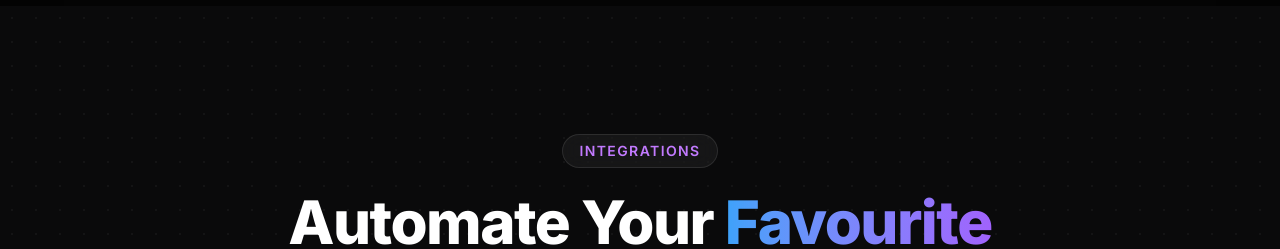
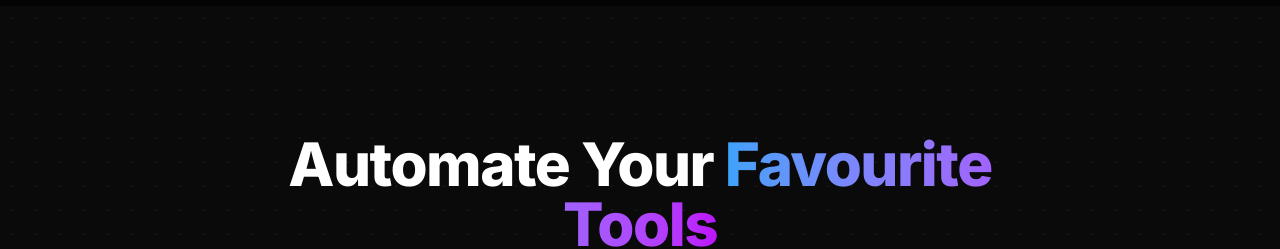
Before and after one commit to Valiun-Ventures/valiun.tech, a Next.js app: page / in a window 1280 px wide. Shown: the part 1980-2229 px from the top of the page. Built offline with nearby package versions, Linux system fonts and the light colour scheme; grey boxes are pictures that could not be loaded.

Commit message:
style: remove top integrations badge

```diff
--- a/src/components/sections/integrations-section.tsx
+++ b/src/components/sections/integrations-section.tsx
@@ -36,10 +36,6 @@ export function IntegrationsSection() {
 
             {/* Content */}
             <div className="relative max-w-7xl mx-auto px-6 text-center z-10">
-                <span className="inline-block px-4 py-1.5 mb-6 text-sm font-semibold rounded-full border border-white/10 bg-white/5 text-purple-400 uppercase tracking-widest backdrop-blur-md">
-                    Integrations
-                </span>
-
                 <h2 className="text-4xl lg:text-5xl xl:text-6xl font-extrabold tracking-tight text-white max-w-3xl mx-auto">
                     Automate Your <span className="text-transparent bg-clip-text bg-gradient-to-r from-[#3ca2fa] to-[#bc13fe]">Favourite Tools</span>
                 </h2>
```
